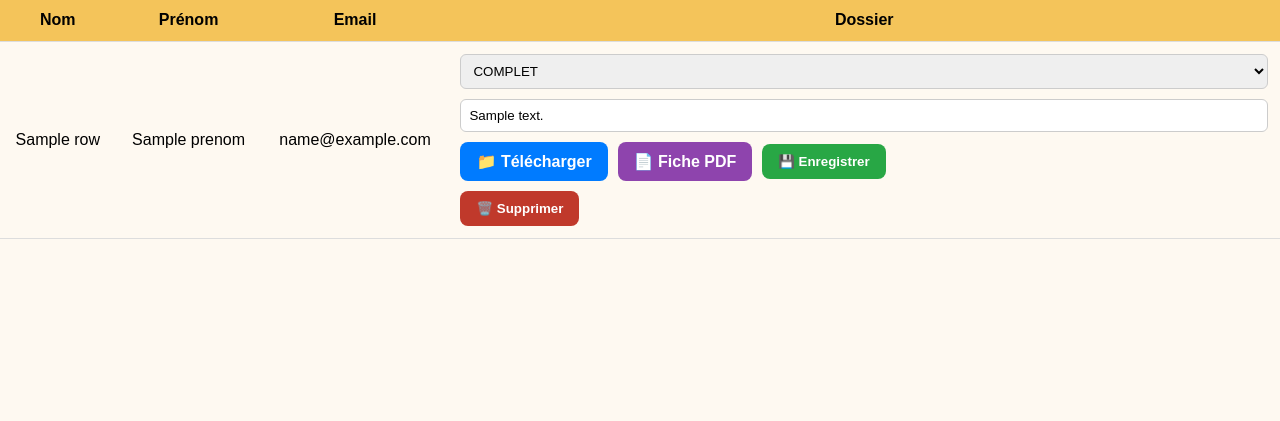
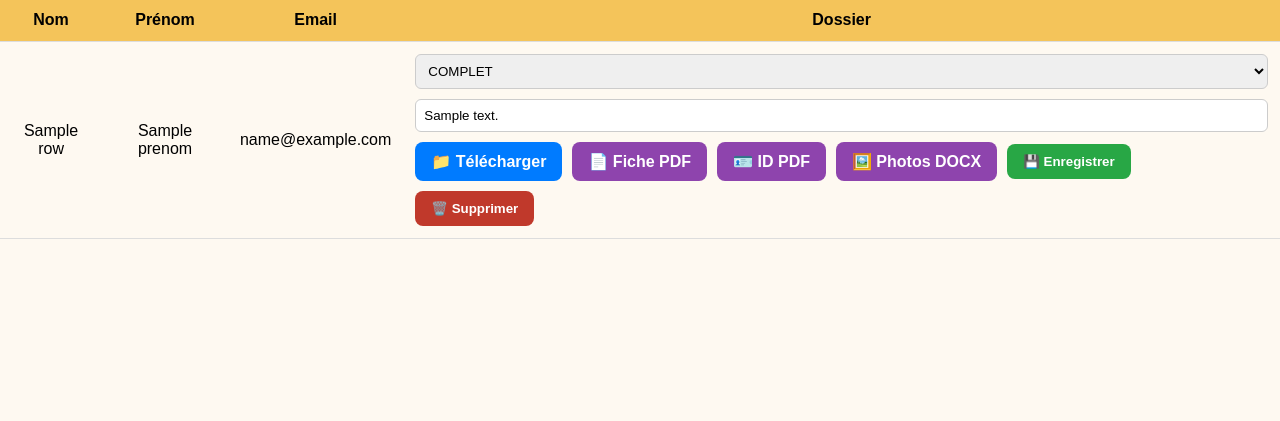
Before and after one commit to integraleacademy/inscriptions, a Flask app: template templates/admin.html in a window 1280 px wide. Shown: the part 141-562 px from the top of the page. Run offline with Flask 3, Linux system fonts and the light colour scheme; the template is opened without the code that fills it: most values are stand-ins (such as "Sample title", 1, 10 or a date in 2020); parts of the project's set-up code (start-up, migrations or seed data) failed here and were passed over.

Commit message:
Update admin.html

```diff
--- a/templates/admin.html
+++ b/templates/admin.html
@@ -37,6 +37,8 @@
 
             <a href="/download/{{ row.folder }}" class="btn download">📁 Télécharger</a>
             <a href="/fiche/{{ row.prenom|trim }}/{{ row.nom|trim }}" class="btn pdf">📄 Fiche PDF</a>
+            <a href="/idpack/{{ row.prenom|trim }}/{{ row.nom|trim }}" class="btn pdf">🪪 ID PDF</a>
+            <a href="/photosheet/{{ row.prenom|trim }}/{{ row.nom|trim }}" class="btn pdf">🖼️ Photos DOCX</a>
 
             <button type="submit" class="btn save">💾 Enregistrer</button>
           </form>
```
